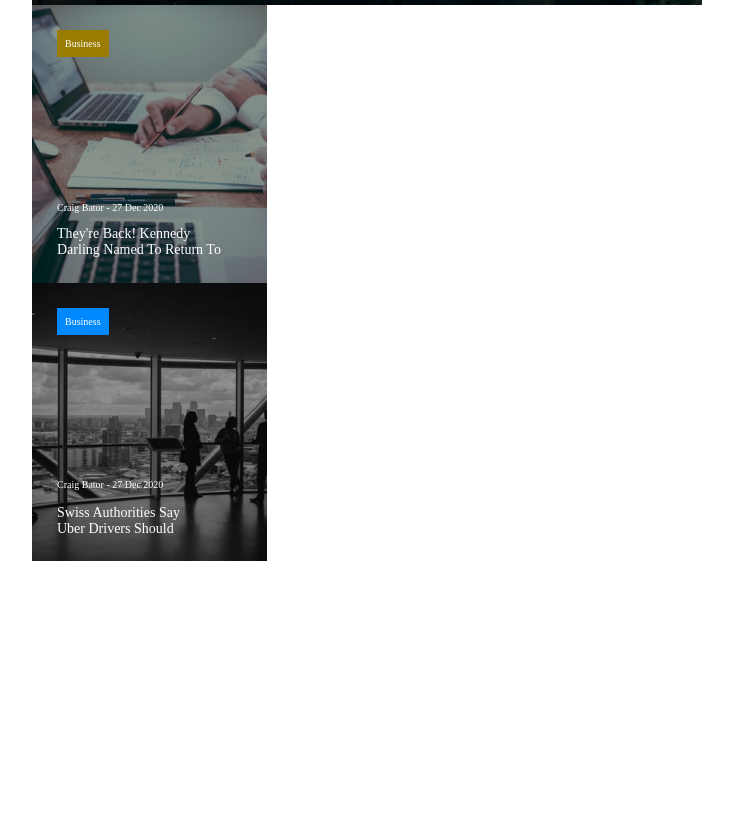
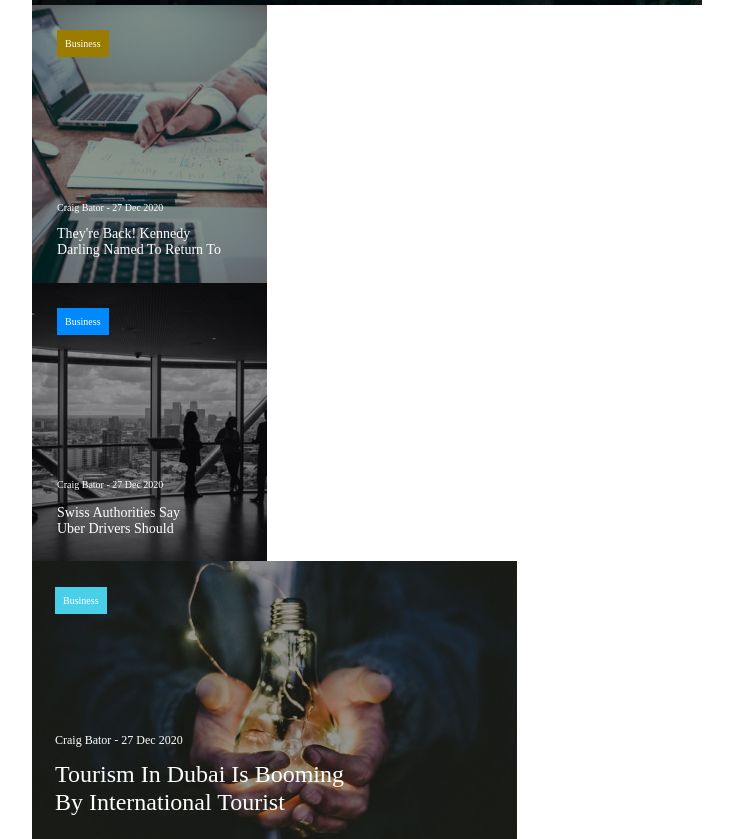
Before and after one commit to SergUserGit/grid-pet-project, a plain HTML site: page index.html in a window 1280 px wide. Shown: the part 832-1671 px from the top of the page, without its empty margins (38-771 px from the left). Before the commit the page ends 1393 px from the top, so only its background shows below. Drawn offline with Linux system fonts and the light colour scheme.

Commit message:
add: ul activity items done
add: ul activity items done

```diff
--- a/index.html
+++ b/index.html
@@ -126,7 +126,14 @@
             <h2 class="activity-title-three">Swiss authorities say Uber
               drivers should</h2>
           </li>
-          <li></li>
+          <li class="activity-li-four">
+            <button class="activity-button-four">
+              Business
+            </button>
+            <p class="activity-paragraph-four">Craig Bator - 27 Dec 2020</p>
+            <h2 class="activity-title-four">Tourism in Dubai is booming by
+              international tourist</h2>
+          </li>
         </ul>
       </section>
 
--- a/styles.css
+++ b/styles.css
@@ -373,3 +373,41 @@ p {
   text-transform: capitalize;
   color: #fff;
 }
+
+.activity-button-four {
+  margin-top: 26px;
+  margin-bottom: 120px;
+  border: none;
+  font-weight: 400;
+  font-size: 10px;
+  color: #fff;
+  background: #49cfe8;
+  padding: 8px;
+  cursor: pointer;
+}
+
+.activity-paragraph-four {
+  font-weight: 400;
+  font-size: 12px;
+  line-height: 101%;
+  color: #fff;
+  margin-bottom: 15px;
+}
+
+.activity-title-four {
+  font-weight: 500;
+  font-size: 24px;
+  text-transform: capitalize;
+  color: #fff;
+  width: 295px;
+}
+
+.activity-li-four {
+  width: 485px;
+  height: 278px;
+  background-position: center;
+  background-repeat: no-repeat;
+  background-size: cover;
+  background-image: url('/images/fone_activity_four.jpg');
+  padding-left: 23px;
+}
```
Also changed, not shown: images/fone_activity_four.jpg (added).
